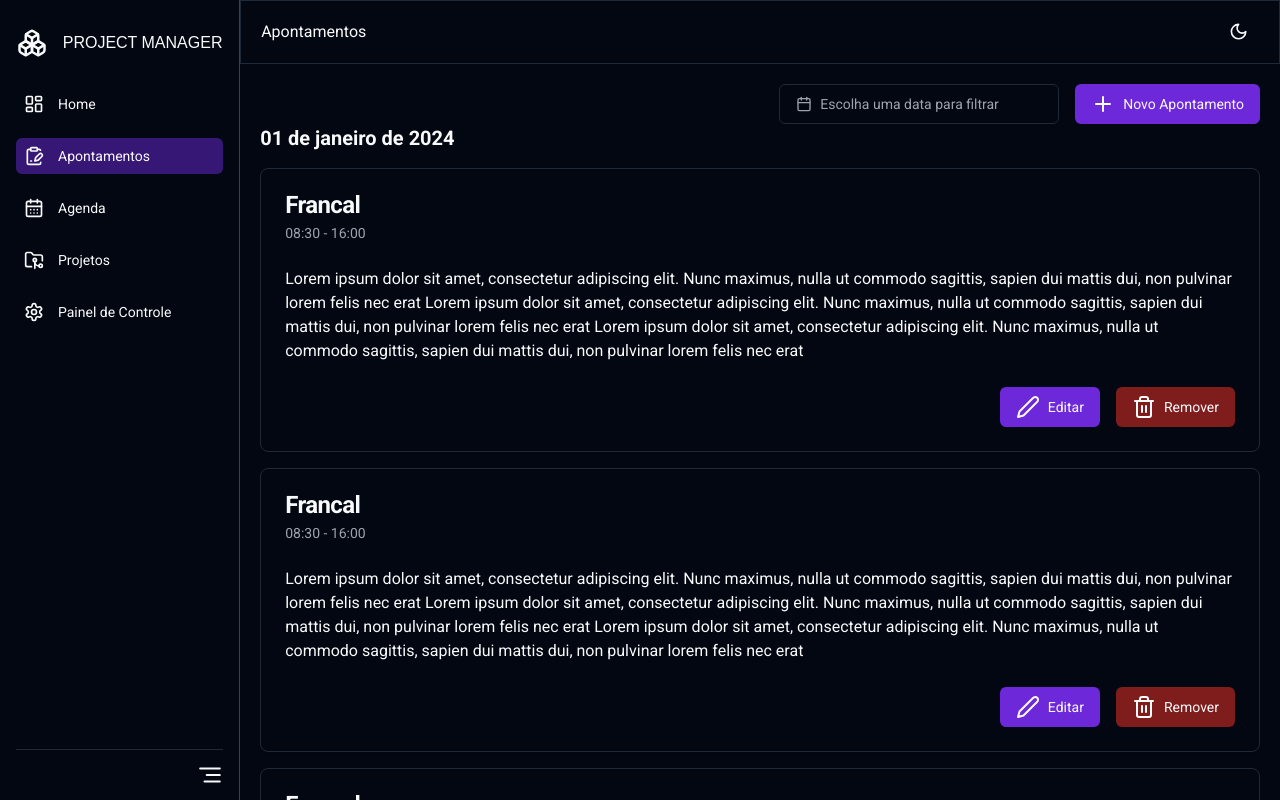
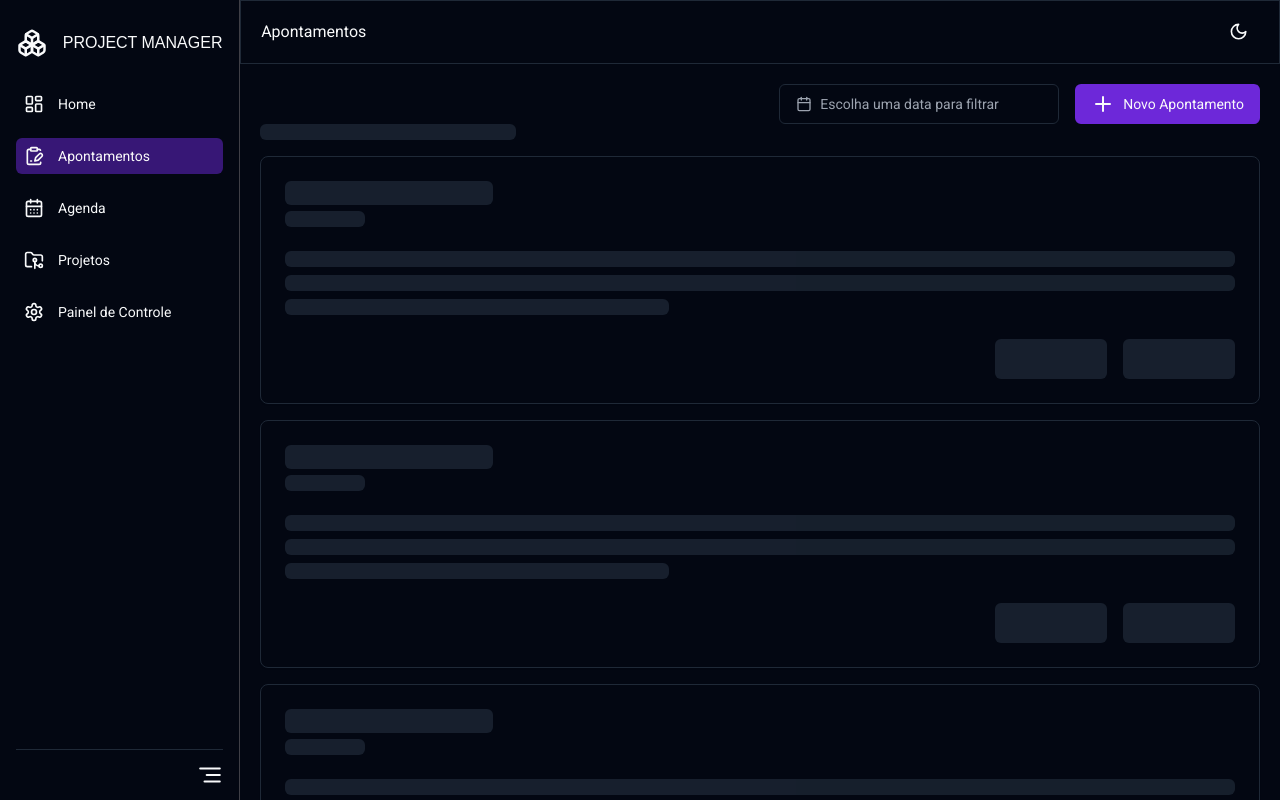
Before and after one commit to VictorCandido/project-manager, a Next.js app: page /appointments in a window 1280 px wide. Built offline with nearby package versions, Linux system fonts and the light colour scheme; a web font is replaced by a local one.

Commit message:
Separado os apontamentos em componentes e criado skeleton

```diff
--- a/app/(main)/appointments/page.tsx
+++ b/app/(main)/appointments/page.tsx
@@ -6,7 +6,8 @@ import { useContext, useEffect } from "react"
 
 import { DatePicker } from "@/components/Datepicker/Datepicker";
 import { Button } from "@/components/ui/button";
-import AppointmentCard from "@/components/AppointmentCard/AppointmentCard";
+import AppointmentDay from "@/components/Appointment/AppointmentDay";
+import AppointmentSkeleton from "@/components/Appointment/AppointmentDaySkeleton";
 
 
 
@@ -30,12 +31,9 @@ export default function PainelControle() {
 
     {/* CONTENT */}
     <div className="flex flex-col gap-4">
-      <h2 className="text-xl font-bold">01 de janeiro de 2024</h2>
+      <AppointmentSkeleton />
 
-      <AppointmentCard />
-      <AppointmentCard />
-      <AppointmentCard />
-      <AppointmentCard />
+      {/* <AppointmentDay /> */}
 
     </div>
    </div>
--- /dev/null
+++ b/components/Appointment/AppointmentCardSkeleton.tsx
@@ -0,0 +1,30 @@
+import { Card, CardContent, CardDescription, CardFooter, CardHeader, CardTitle } from "../ui/card";
+import { Skeleton } from "../ui/skeleton";
+
+const AppointmentCardSkeleton = () => {
+    return (
+        <Card>
+            <CardHeader>
+                <CardTitle>
+                    <Skeleton className="h-6 w-52"/>
+                </CardTitle>
+                <CardDescription>
+                    <Skeleton className="h-4 w-20"/>
+                </CardDescription>
+            </CardHeader>
+            <CardContent className="flex flex-col gap-2">
+                <Skeleton className="h-4 w-full"/>
+                <Skeleton className="h-4 w-full"/>
+                <Skeleton className="h-4 w-96"/>
+            </CardContent>
+            <CardFooter>
+                <div className="flex gap-4 justify-end w-full">
+                    <Skeleton className="h-10 w-28"/>
+                    <Skeleton className="h-10 w-28"/>
+                </div>
+            </CardFooter>
+        </Card>
+    );
+}
+
+export default AppointmentCardSkeleton;
--- /dev/null
+++ b/components/Appointment/AppointmentDay.tsx
@@ -0,0 +1,14 @@
+import AppointmentCard from "./AppointmentCard";
+
+const AppointmentDay = () => {
+    return (
+        <>
+            <h2 className="text-xl font-bold">01 de janeiro de 2024</h2>
+
+            <AppointmentCard />
+            <AppointmentCard />
+        </>
+    );
+}
+
+export default AppointmentDay;
--- /dev/null
+++ b/components/Appointment/AppointmentDaySkeleton.tsx
@@ -0,0 +1,16 @@
+import { Skeleton } from "../ui/skeleton";
+import AppointmentCardSkeleton from "./AppointmentCardSkeleton";
+
+const AppointmentDaySkeleton = () => {
+    return (
+        <>
+            <Skeleton className="h-4 w-64"/>
+
+            <AppointmentCardSkeleton />
+            <AppointmentCardSkeleton />
+            <AppointmentCardSkeleton />
+        </>
+    );
+}
+
+export default AppointmentDaySkeleton;
--- /dev/null
+++ b/components/ui/skeleton.tsx
@@ -0,0 +1,15 @@
+import { cn } from "@/lib/utils"
+
+function Skeleton({
+  className,
+  ...props
+}: React.HTMLAttributes<HTMLDivElement>) {
+  return (
+    <div
+      className={cn("animate-pulse rounded-md bg-muted", className)}
+      {...props}
+    />
+  )
+}
+
+export { Skeleton }
```
Also changed, not shown: components/Appointment/AppointmentCard.tsx (renamed from components/AppointmentCard/AppointmentCard.tsx).
